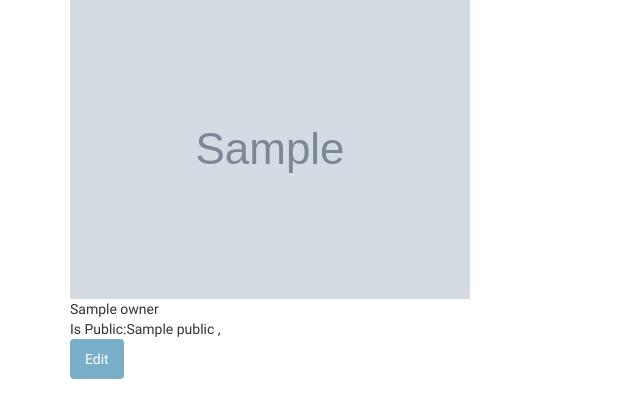
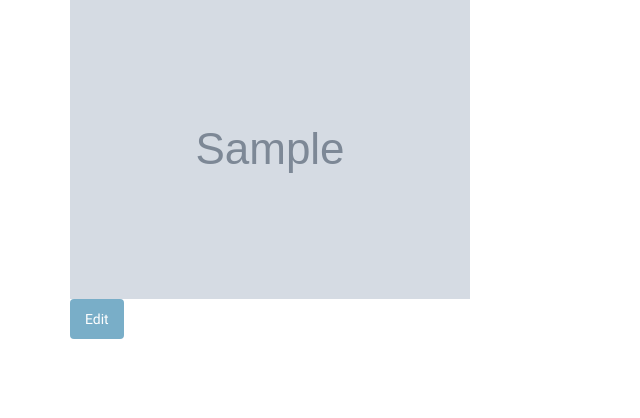
Before and after one commit to pixation/pixation, a Django app: template frontend/templates/image.html in a window 1280 px wide. Shown: the part 103-521 px from the top of the page, without its empty margins (0-640 px from the left). Run offline with Django 3.2, Linux system fonts and the light colour scheme; the template is opened without the code that fills it: most values are stand-ins (such as "Sample title", 1, 10 or a date in 2020); grey boxes marked "Sample" are stand-in pictures; parts of the project's set-up code (start-up, migrations or seed data) failed here and were passed over; some libraries are stand-ins or nearby versions.

Commit message:
Added template change

```diff
--- a/frontend/templates/image.html
+++ b/frontend/templates/image.html
@@ -12,15 +12,7 @@
       </div>
     </div>
     <div class="col-xs-12">
-      <div class="">
-        {{owner}}
-      </div>
-      <div class="">
-        Is Public:{{public}}
-        <span ng-bind="x"></span>,
-        <span ng-bind="y"></span>
 
-      </div>
       <div class="">
 <div class="form-group">
   <button type="button" name="button" class="btn btn-primary" ng-click="edit()">Edit</button>
```
